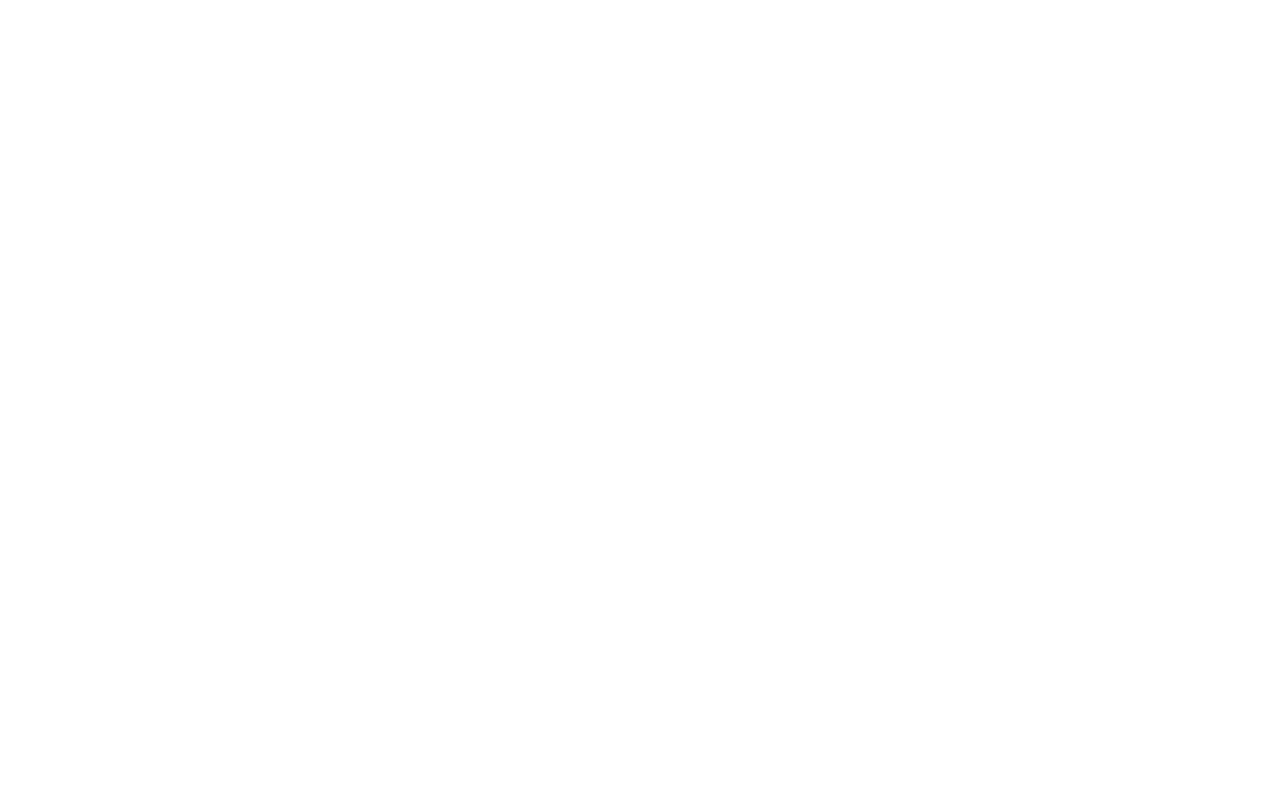
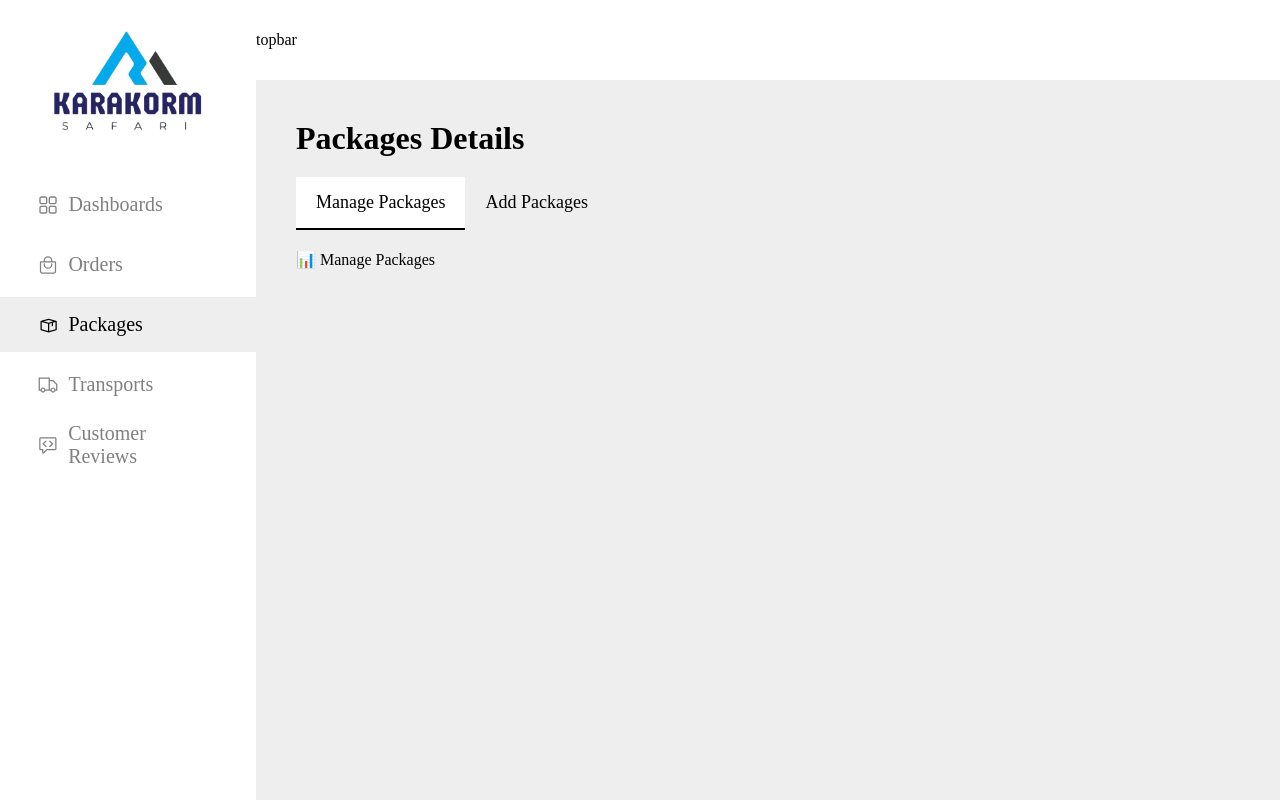
Before and after one commit to zultaifhassan/Tourism-Website, a React (Create React App) app: page /dashboard/packages in a window 1280 px wide. Before the commit this address had no page. Built offline with nearby package versions, Linux system fonts and the light colour scheme; a web font is replaced by a local one.

Commit message:
new changes done

```diff
--- a/src/App.js
+++ b/src/App.js
@@ -12,6 +12,9 @@ import Dashboardlayout from "./Dashboard/Dashboardlayout";
 import Dashboarddetail from "./Dashboard/dashboarddetail/Dashboarddetail";
 import Homelayout from "./components/homefirst/Homelayout";
 import Orders from "./Dashboard/dashboarddetail/orders/Orders";
+import Addtransport from "./Dashboard/dashboarddetail/transport/Addtransport";
+import Addpackages from "./Dashboard/dashboarddetail/packages/Addpackages";
+import Customerreview from "./Dashboard/dashboarddetail/customerreview/Customerreview";
 
 function App() {
   return (
@@ -29,8 +32,11 @@ function App() {
           <Route path="rentcar" element={<Rentcar />}></Route>
         </Route>
         <Route path="/dashboard" element={<Dashboardlayout />}>
-          <Route path="" element={<Dashboarddetail />}></Route>
+          <Route path="d" element={<Dashboarddetail />}></Route>
           <Route path="orders" element={<Orders />}></Route>
+          <Route path="transport" element={<Addtransport />}></Route>
+          <Route path="packages" element={<Addpackages />}></Route>
+          <Route path="review" element={<Customerreview />}></Route>
         </Route>
       </Routes>
     </div>
--- /dev/null
+++ b/src/Dashboard/dashboarddetail/customerreview/Customerreview.js
@@ -0,0 +1,9 @@
+import React from 'react'
+
+const Customerreview = () => {
+  return (
+    <div>Customerreview</div>
+  )
+}
+
+export default Customerreview
--- a/src/Dashboard/dashboarddetail/dashboardsidebar/Dashboardsidebar.js
+++ b/src/Dashboard/dashboarddetail/dashboardsidebar/Dashboardsidebar.js
@@ -1,5 +1,5 @@
 import React from "react";
-import { Link } from "react-router-dom";
+import { NavLink } from "react-router-dom";
 import "./dashboardsidebar.css";
 import { RxDashboard } from "react-icons/rx";
 import { IoBagHandleOutline } from "react-icons/io5";
@@ -14,36 +14,36 @@ const Dashboardsidebar = () => {
         <img src="/Images/logo.png" alt="img"></img>
       </div>
       <div className="dashboard-links">
-        <Link to="">
+        <NavLink to="d" className={({ isActive }) => (isActive ? "active-link" : "")}>
           <span>
             <RxDashboard />
             Dashboards
           </span>
-        </Link>
-        <Link to="orders">
+        </NavLink>
+        <NavLink to="orders" className={({ isActive }) => (isActive ? "active-link" : "")}>
           <span>
             <IoBagHandleOutline />
             Orders
           </span>
-        </Link>
-        <Link to="orders">
+        </NavLink>
+        <NavLink to="Packages" className={({ isActive }) => (isActive ? "active-link" : "")}>
           <span>
             <VscPackage />
             Packages
           </span>
-        </Link>
-        <Link to="orders">
+        </NavLink>
+        <NavLink to="transport" className={({ isActive }) => (isActive ? "active-link" : "")}>
           <span>
             <LiaTruckSolid />
             Transports
           </span>
-        </Link>
-        <Link to="orders">
+        </NavLink>
+        <NavLink to="review" className={({ isActive }) => (isActive ? "active-link" : "")}>
           <span>
             <GoCodeReview />
             Customer Reviews
           </span>
-        </Link>
+        </NavLink>
       </div>
     </div>
   );
--- a/src/Dashboard/dashboarddetail/dashboardsidebar/dashboardsidebar.css
+++ b/src/Dashboard/dashboarddetail/dashboardsidebar/dashboardsidebar.css
@@ -31,8 +31,8 @@
     font-size: 20px;
 }
 
-.dashboard-links a:hover {
-    color: #000;
+.active-link, .dashboard-links a:hover {
+    color: #000 !important;
     background-color: rgb(239, 238, 238);
 }
 
--- a/src/Dashboard/dashboarddetail/orders/Orders.js
+++ b/src/Dashboard/dashboarddetail/orders/Orders.js
@@ -1,10 +1,41 @@
-import React from "react";
+import React, { useState } from "react";
 import "./order.css";
+import { Link } from "react-router-dom";
+import Popup from "reactjs-popup";
+import "reactjs-popup/dist/index.css";
+import { TfiClose } from "react-icons/tfi";
 
 const Orders = () => {
+  const [activeTab, setActiveTab] = useState("Transport Orders");
+  const [isOpen, setIsOpen] = useState(false);
+  const [isClose, setIsClose] = useState(false)
+
+  const handleClose = () => {
+    return isClose(true)
+  }
   return (
     <div className="order-details-outer">
       <h1>Orders List</h1>
+      <div className="tabs-container-orders">
+        <div className="orders-tabs-list">
+          <button
+            className={activeTab === "Transport Orders" ? "active" : ""}
+            onClick={() => setActiveTab("Transport Orders")}>
+            Transport Orders
+          </button>
+          <button
+            className={activeTab === "Package Orders" ? "active" : ""}
+            onClick={() => setActiveTab("Package Orders")}>
+            Package Orders
+          </button>
+          <button
+            className={activeTab === "Customize Packages" ? "active" : ""}
+            onClick={() => setActiveTab("Customize Packages")}>
+            Customize Packages
+          </button>
+        </div>
+      </div>
+      {activeTab === "Transport Orders" && (
         <div className="order-table">
           <tr>
             <th className="name-attribute">Name</th>
@@ -17,23 +48,34 @@ const Orders = () => {
             <th className="action-attribute">Action</th>
           </tr>
           <tr>
-            <td>Zultaif Hassan</td>
+            <td>
+              <Link>Zultaif Hassan</Link>
+            </td>
             <td>10-04-2025</td>
             <td>8 Days</td>
-            <td className="status-news"><span>Pending</span></td>
+            <td className="status-news">
+              <span>Pending</span>
+            </td>
             <td>03495419344</td>
             <td>zultaifhassan110@gmail.com</td>
             <td>Bunji House Near Post Office</td>
             <td className="action-icons-editdel">
               <img src="/Images/dashboard/edit.png" alt="img" />
-              <img src="/Images/dashboard/delete.png" alt="img"></img>
+              <img
+                src="/Images/dashboard/delete.png"
+                alt="img"
+                onClick={() => setIsOpen(true)}></img>
             </td>
           </tr>
           <tr>
-            <td>Zultaif Hassan</td>
+            <td>
+              <Link>Zultaif Hassan</Link>
+            </td>
             <td>10-04-2025</td>
             <td>8 Days</td>
-            <td className="status-news"><span>Pending</span></td>
+            <td className="status-news">
+              <span>Pending</span>
+            </td>
             <td>03495419344</td>
             <td>zultaifhassan110@gmail.com</td>
             <td>Bunji House Near Post Office</td>
@@ -43,6 +85,23 @@ const Orders = () => {
             </td>
           </tr>
         </div>
+      )}
+      {isOpen && (
+        <div className="delete-popup">
+          <div className="popup-delete-confirmation">
+            <h2>Do you want to Delete</h2>
+            <TfiClose
+              fontSize={25}
+              color="red"
+              cursor="Pointer"
+              onClick={() => setIsClose(handleClose)}
+            />
+            <img src="/Images/dashboard/delete.png" alt="img"></img>
+          </div>
+        </div>
+      )}
+      {activeTab === "Package Orders" && <div>🛒 Orders Content</div>}
+      {activeTab === "Customize Packages" && <div>📦 Packages Content</div>}
     </div>
   );
 };
--- a/src/Dashboard/dashboarddetail/orders/order.css
+++ b/src/Dashboard/dashboarddetail/orders/order.css
@@ -7,6 +7,25 @@
 
 .order-details-outer h1 {
   font-weight: 600;
+}
+
+.orders-tabs-list {
+  display: flex;
+}
+
+.orders-tabs-list button {
+  padding: 15px 20px 15px 20px;
+  cursor: pointer;
+  background-color: transparent;
+  color: #000;
+  border: none;
+  font-size: 18px;
+  border-bottom: 2px solid transparent;
+}
+
+.orders-tabs-list .active {
+  background-color: #fff;
+  border-bottom: 2px solid #000;
 }
 
 .order-table {
@@ -33,6 +52,11 @@
   font-size: 14px;
   margin-bottom: 10px;
   background-color: #fff;
+  border-bottom: 5px solid #EFEEEE;
+}
+
+.order-table td a {
+  color: blue;
 }
 
 .status-news span {
@@ -40,13 +64,11 @@
   padding: 3px;
   color: orange;
   border-radius: 5px;
-}
-
-.action-icons-editdel {
+  font-size: 13px;
 }
 
 .action-icons-editdel img {
-  cursor: pointer;
+  cursor: pointer !important;
 }
 
 .name-attribute {
@@ -80,3 +102,20 @@
 .action-attribute {
   width: 100px;
 }
+
+.delete-popup {
+  position: absolute;
+  top: 0;
+  right: 0;
+  width: 100%;
+  height: 100vh;
+  display: flex;
+  align-items: center;
+  justify-content: center;
+  background-color: #0909097d;
+}
+
+.popup-delete-confirmation {
+  background-color: #fff;
+  padding: 30px;
+}
--- /dev/null
+++ b/src/Dashboard/dashboarddetail/packages/Addpackages.js
@@ -0,0 +1,28 @@
+import React, { useState } from "react";
+import "./packages.css";
+
+const Addpackages = () => {
+  const [activeTab, setActiveTab] = useState("Manage Packages");
+  return (
+    <div className="packages-tables-outer">
+      <h1>Packages Details</h1>
+      <div className="pacakes-tab-list">
+        <button
+          className={activeTab === "Manage Packages" ? "active" : ""}
+          onClick={() => setActiveTab("Manage Packages")}>
+          Manage Packages
+        </button>
+        <button
+          className={activeTab === "Add Packages" ? "active" : ""}
+          onClick={() => setActiveTab("Add Packages")}>
+          Add Packages
+        </button>
+      </div>
+
+      {activeTab === "Manage Packages" && <div>📊 Manage Packages</div>}
+      {activeTab === "Add Packages" && <div>📊 Add Packages</div>}
+    </div>
+  );
+};
+
+export default Addpackages;
--- /dev/null
+++ b/src/Dashboard/dashboarddetail/packages/packages.css
@@ -0,0 +1,25 @@
+.packages-tables-outer {
+  padding: 40px;
+  display: flex;
+  flex-direction: column;
+  gap: 20px;
+}
+
+.packages-tables-outer h1 {
+  font-weight: 600;
+}
+
+.pacakes-tab-list button {
+  padding: 15px 20px 15px 20px;
+  cursor: pointer;
+  background-color: transparent;
+  color: #000;
+  border: none;
+  font-size: 18px;
+  border-bottom: 2px solid transparent;
+}
+
+.pacakes-tab-list .active {
+  background-color: #fff;
+  border-bottom: 2px solid #000;
+}
--- /dev/null
+++ b/src/Dashboard/dashboarddetail/transport/Addtransport.js
@@ -0,0 +1,9 @@
+import React from 'react'
+
+const Addtransport = () => {
+  return (
+    <div>Addtransport</div>
+  )
+}
+
+export default Addtransport
--- a/src/Dashboard/dashlayout.css
+++ b/src/Dashboard/dashlayout.css
@@ -2,6 +2,8 @@
 .layout-main {
     background-color: rgb(239, 238, 238);
     display: flex;
+    justify-content: space-between;
+    width: 100%;
 }
 
 .layout-leftside {
@@ -13,7 +15,7 @@
 }
 
 .layout-rightside {
-    width: 80%;
+    width: 80%
 }
 .layout-topbar {
     background-color: #fff;
```
Lines whose indentation alone changed are shown as unchanged.
